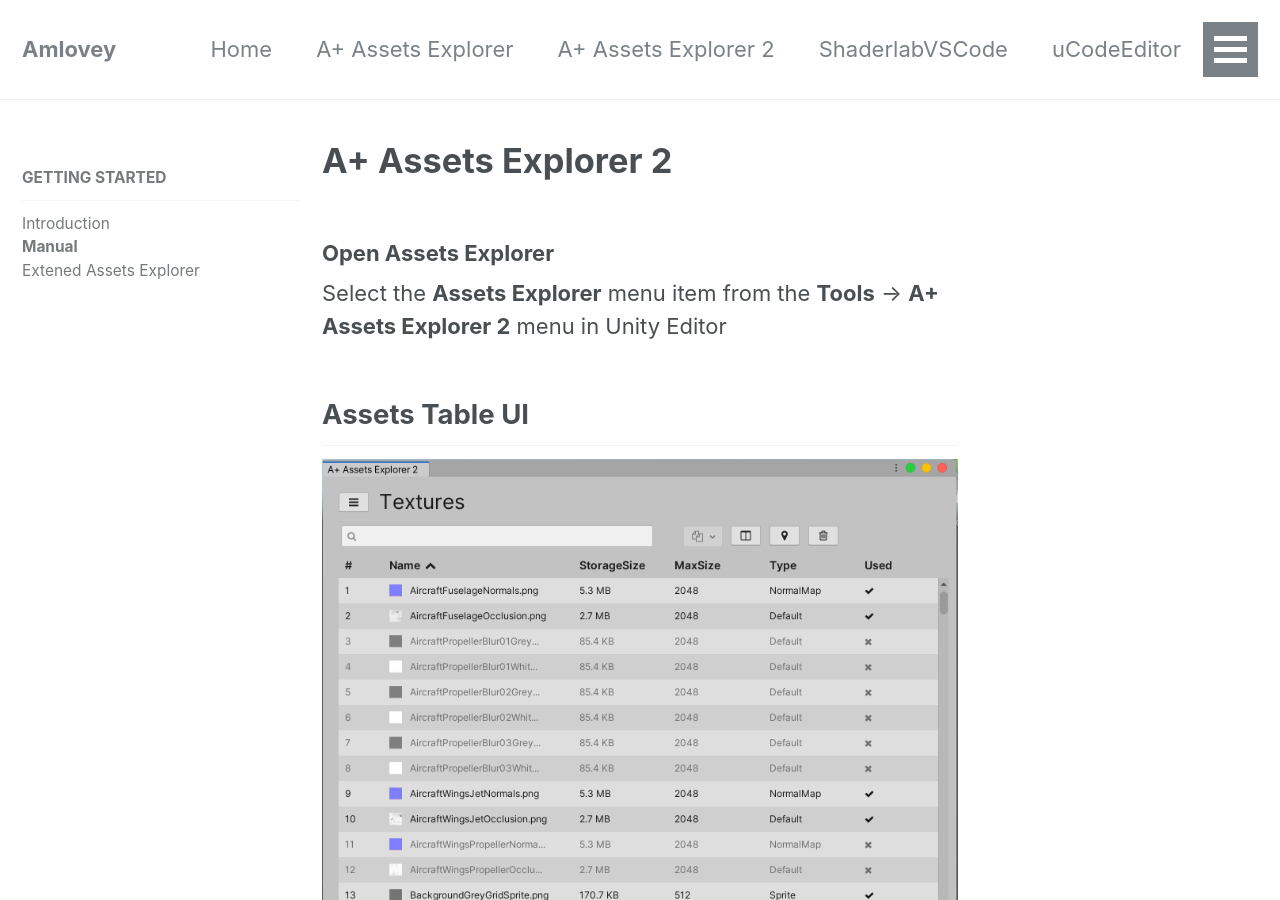
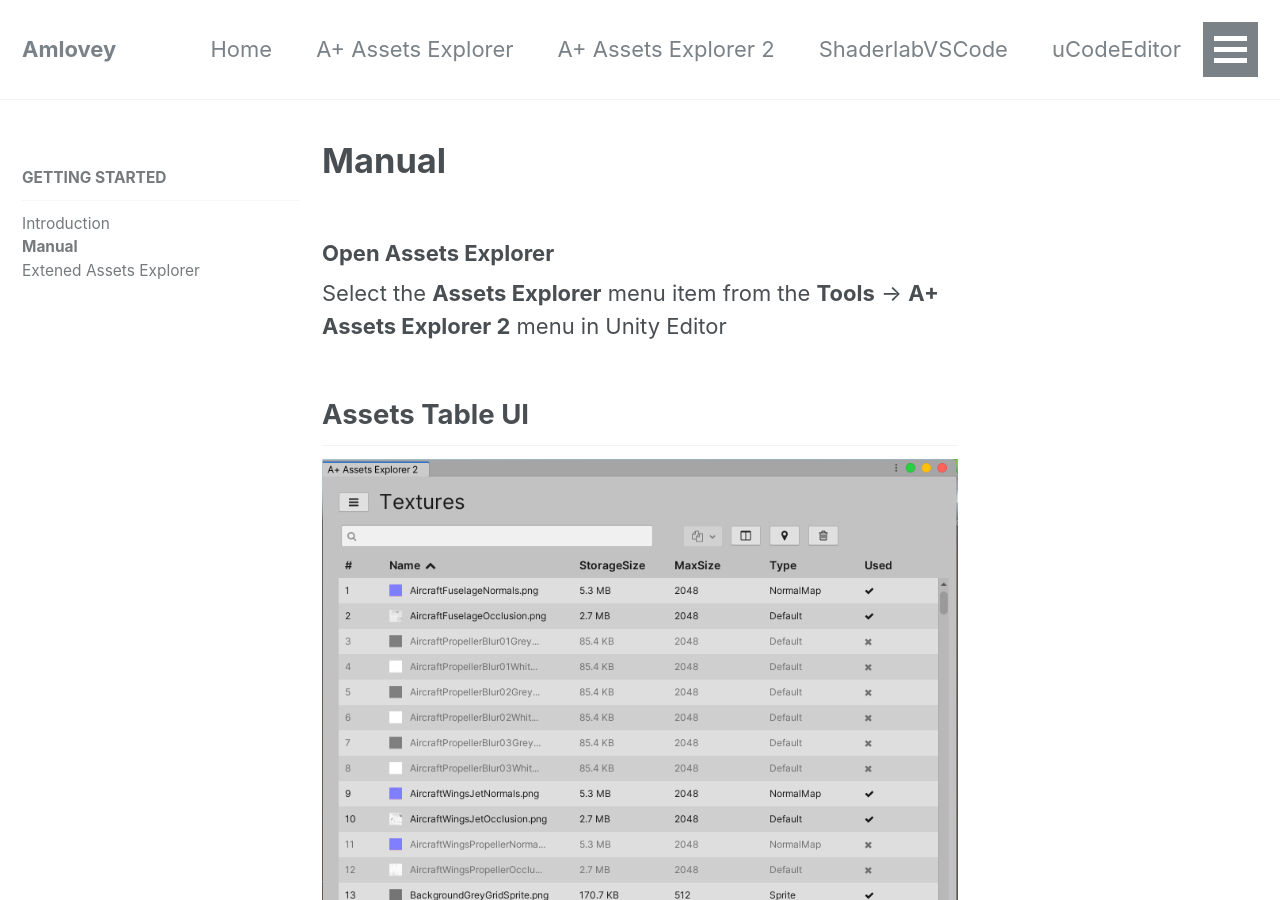
Before and after one commit to amloveyweb/amloveyweb.github.io, a Jekyll site: the page built from _pages/AssetsExplorer2/manual.md, in a window 1280 px wide and 900 px high. Built offline with Jekyll 4.4.1, drawn with Linux system fonts in a browser that asks for light colours; nearby versions of some CDN libraries.

Commit message:
update title

```diff
--- a/_pages/AssetsExplorer2/manual.md
+++ b/_pages/AssetsExplorer2/manual.md
@@ -1,5 +1,5 @@
 ---
-title: "A+ Assets Explorer 2"
+title: "Manual"
 layout: single
 sidebar:
   nav: "assetsexplorer2"
```
Also changed, not shown: _pages/AssetsExplorer2/extensions.md (+1 -1 lines).
